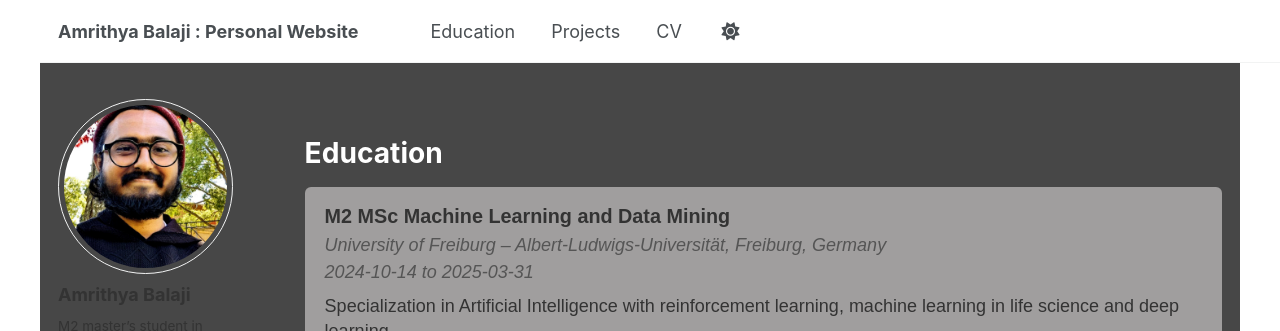
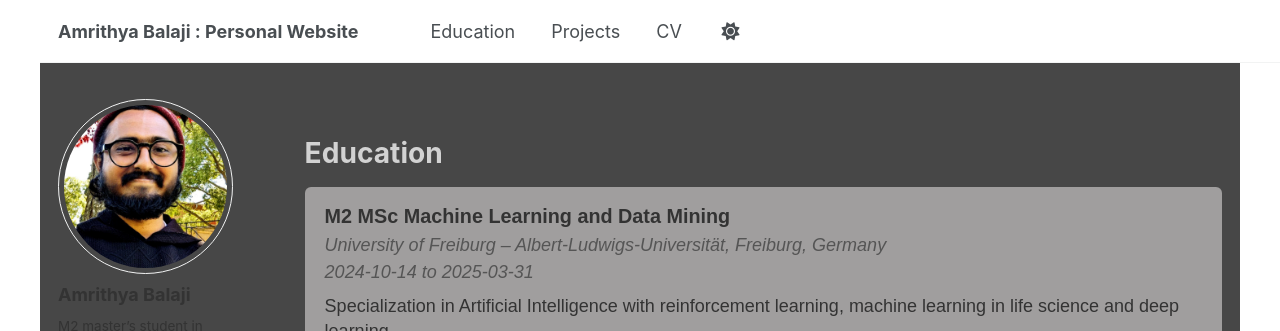
Before and after one commit to amrithya/amrithya.github.io, a Jekyll site: the page built from _pages/education.html, in a window 1280 px wide. Shown: the top 331 px of the page. Built offline with Jekyll 4.4.1, drawn with Linux system fonts in a browser that asks for light colours.

Commit message:
Update education.html

```diff
--- a/_pages/education.html
+++ b/_pages/education.html
@@ -18,7 +18,7 @@ author_profile: true
             color: #333;
         }
         h1 {
-            color: #ffffff;
+            color: #d2d2d2;
             margin-bottom: 20px;
         }
         .education-item {
```
